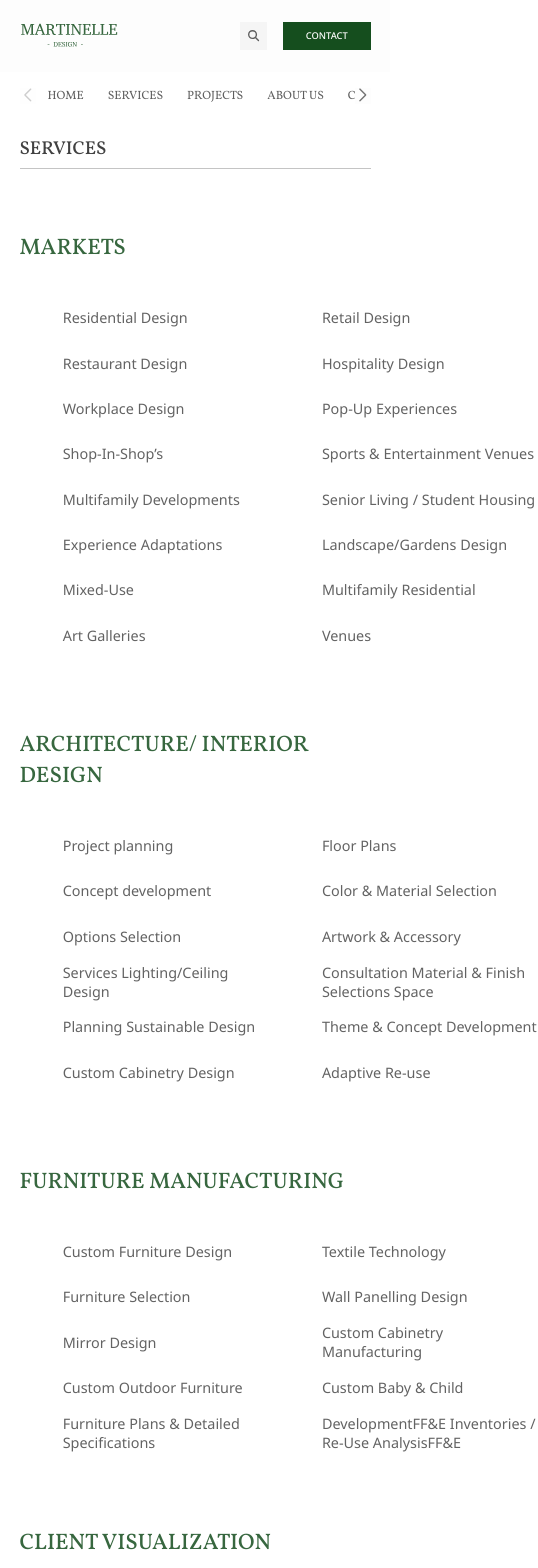
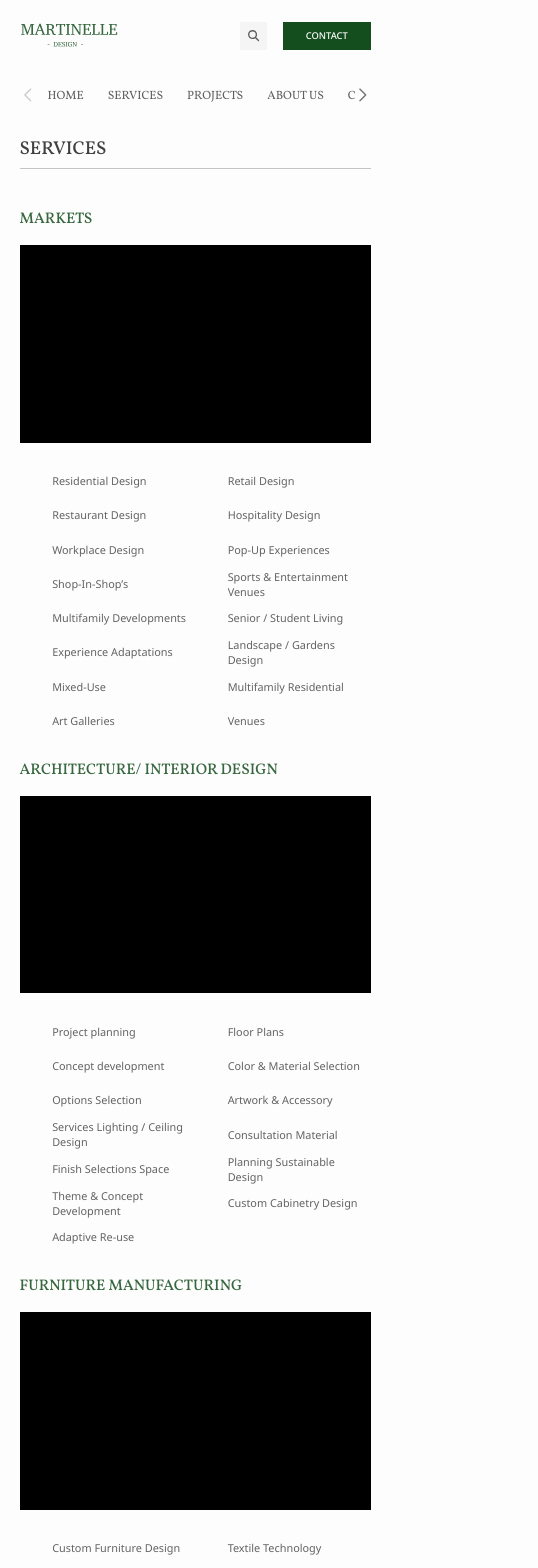
Before and after one commit to Martinelle-Design/Martinelle-Client-App, a React (Create React App) app: page /services in a window 390 px wide. Shown: the top 1568 px of the page, 538 px wide, since content can reach past the window. Built offline with nearby package versions, Linux system fonts and the light colour scheme.

Commit message:
made services page responsive and finialized design on it

```diff
--- a/public/_mediaQueries.scss
+++ b/public/_mediaQueries.scss
@@ -8,6 +8,7 @@
 
 @media (max-width: 992px) {
   @include home-pg-lg;
+  @include services-pg-lg;
 }
 
 @media (max-width: 768px) {
--- a/public/main.scss
+++ b/public/main.scss
@@ -9,6 +9,7 @@ html,
 body {
   margin: 0;
   padding: 0;
+  background-color: $white;
 }
 button {
   cursor: pointer;
--- a/src/aboutPage/_aboutPageBreakpoints.scss
+++ b/src/aboutPage/_aboutPageBreakpoints.scss
@@ -1,5 +1,6 @@
 @use "sass:math";
 @mixin scale-to-font-size-about-pg($fontSize: 3rem) {
+  $namespace: "about-pg";
   .#{$namespace}-img-banner-text {
     font-size: $fontSize;
     // width: 50%;
@@ -16,15 +17,15 @@
   }
 }
 @mixin about-pg-md {
+  @include scale-to-font-size-about-pg(2rem);
   $namespace: "about-pg";
-  @include scale-to-font-size-about-pg(2rem);
   .#{$namespace}-img-banner {
     aspect-ratio: 290/ 169;
   }
 }
 @mixin about-pg-sm {
+  @include scale-to-font-size-about-pg(1.5rem);
   $namespace: "about-pg";
-  @include scale-to-font-size-about-pg(1.5rem);
   .#{$namespace}-text-content {
     margin: 2.5em;
     padding: 2.5em;
--- a/src/servicesPage/ServicesPage.tsx
+++ b/src/servicesPage/ServicesPage.tsx
@@ -20,9 +20,9 @@ const servicesData: ServiceRowProps[] = [
       "Shop-In-Shop’s",
       "Sports & Entertainment Venues",
       "Multifamily Developments",
-      "Senior Living / Student Housing",
+      "Senior / Student Living",
       "Experience Adaptations",
-      "Landscape/Gardens Design",
+      "Landscape / Gardens Design",
       "Mixed-Use",
       "Multifamily Residential",
       "Art Galleries",
@@ -38,8 +38,9 @@ const servicesData: ServiceRowProps[] = [
       "Color & Material Selection",
       "Options Selection",
       "Artwork & Accessory",
-      "Services Lighting/Ceiling Design",
-      "Consultation Material & Finish Selections Space",
+      "Services Lighting / Ceiling Design",
+      "Consultation Material",
+      "Finish Selections Space",
       "Planning Sustainable Design",
       "Theme & Concept Development",
       "Custom Cabinetry Design",
@@ -58,7 +59,8 @@ const servicesData: ServiceRowProps[] = [
       "Custom Outdoor Furniture",
       "Custom Baby & Child",
       "Furniture Plans & Detailed Specifications",
-      "DevelopmentFF&E Inventories / Re-Use AnalysisFF&E",
+      "DevelopmentFF&E Inventories",
+      "Re-Use AnalysisFF&E",
     ],
   },
   {
@@ -89,11 +91,13 @@ const ServiceRow = ({
         <div className={`${namespace}-row-img`}>
           <img src={imgUrl} alt={imgDescription} />
         </div>
-        <ul className={`${namespace}-row-items`}>
-          {items.map((item, index) => (
-            <li key={index}>{item}</li>
-          ))}
-        </ul>
+        <div className={`${namespace}-row-items-container`}>
+          <ul className={`${namespace}-row-items`}>
+            {items.map((item, index) => (
+              <li key={index}>{item}</li>
+            ))}
+          </ul>
+        </div>
       </div>
     </div>
   );
@@ -103,7 +107,7 @@ const ServicesPage = () => {
     <div className={namespace}>
       <PageTitle text={"Services".toUpperCase()} />
       <div className={`${namespace}-rows`}>
-        {servicesData.map((service, index) => (
+        {servicesData.map((service) => (
           <ServiceRow
             items={service.items}
             title={service.title}
--- a/src/servicesPage/_servicesPage.scss
+++ b/src/servicesPage/_servicesPage.scss
@@ -7,14 +7,14 @@ $namespace: "services-pg";
   flex-direction: column;
   width: 100%;
 }
+$margin: 1rem;
 .#{$namespace}-row {
-  $margin: 2rem;
   display: flex;
   width: 100%;
   flex-direction: column;
   margin: $margin 0;
   &:first-child {
-    margin-top: $margin * 2;
+    margin-top: $margin * 3;
   }
   &:last-child {
     margin-bottom: $margin * 3;
@@ -31,30 +31,38 @@ $namespace: "services-pg";
 }
 .#{$namespace}-row-container {
   display: flex;
+  flex-wrap: wrap;
+  justify-content: center;
 }
 .#{$namespace}-row-img {
   width: 40%;
-  aspect-ratio: 16/10;
+  flex-grow: 1;
+  aspect-ratio: 16/9;
   background-color: black;
+  margin-bottom: $margin * 2;
+}
+.#{$namespace}-row-items-container {
+  display: flex;
+  justify-content: center;
+  flex-grow: 1;
 }
 .#{$namespace}-row-items {
-  margin-left: 3em;
+  justify-items: center;
+  margin: 0 3em;
+  margin-bottom: $margin * 2;
   display: grid;
-  flex-grow: 1;
-  grid-template-columns: repeat(2, 15em);
+  grid-template-columns: repeat(2, 13.5em);
   grid-auto-rows: 2.3em;
   grid-gap: 0.85em;
   column-gap: 3em;
-  font-size: 0.9rem;
+  font-size: 0.85rem;
   font-family: "Noto Sans", "Segoe UI", Tahoma, Geneva, Verdana, sans-serif;
   color: $fontColor;
   list-style-type: none;
   padding-left: 0;
   li {
     display: flex;
-    //justify-content: center;
     align-items: center;
-    //text-align: center;
     width: 100%;
   }
 }
--- a/src/servicesPage/_servicesPageBreakpoints.scss
+++ b/src/servicesPage/_servicesPageBreakpoints.scss
@@ -1,6 +1,40 @@
-@mixin services-pg-sm{
-
+@mixin scale-to-font-size-services-pg($fontSize: 1rem) {
+  $margin: $fontSize;
+  .#{$namespace}-row {
+    margin: $margin 0;
+    &:first-child {
+      margin-top: $margin * 3;
+    }
+    &:last-child {
+      margin-bottom: $margin * 3;
+    }
+    h2 {
+      font-size: $margin * 1.2;
+    }
+  }
+  .#{$namespace}-row-img {
+    margin-bottom: $margin * 2;
+  }
+  .#{$namespace}-row-items {
+    margin-bottom: 0;
+    font-size: $margin * 0.85;
+  }
 }
-@mixin services-pg-md{
-
+@mixin services-pg-lg{
+  $namespace: "services-pg";
+  @include scale-to-font-size-services-pg(1rem)
 }
+@mixin services-pg-md {
+  $namespace: "services-pg";
+  @include scale-to-font-size-services-pg(1rem)
+}
+@mixin services-pg-sm {
+  @include scale-to-font-size-services-pg(0.8rem);
+  .#{$namespace}-row-items-container{
+  justify-content: center;
+}
+  $namespace: "services-pg";
+  .#{$namespace}-row-items {
+    grid-template-columns: repeat(2, 50%);
+  }
+}
```
